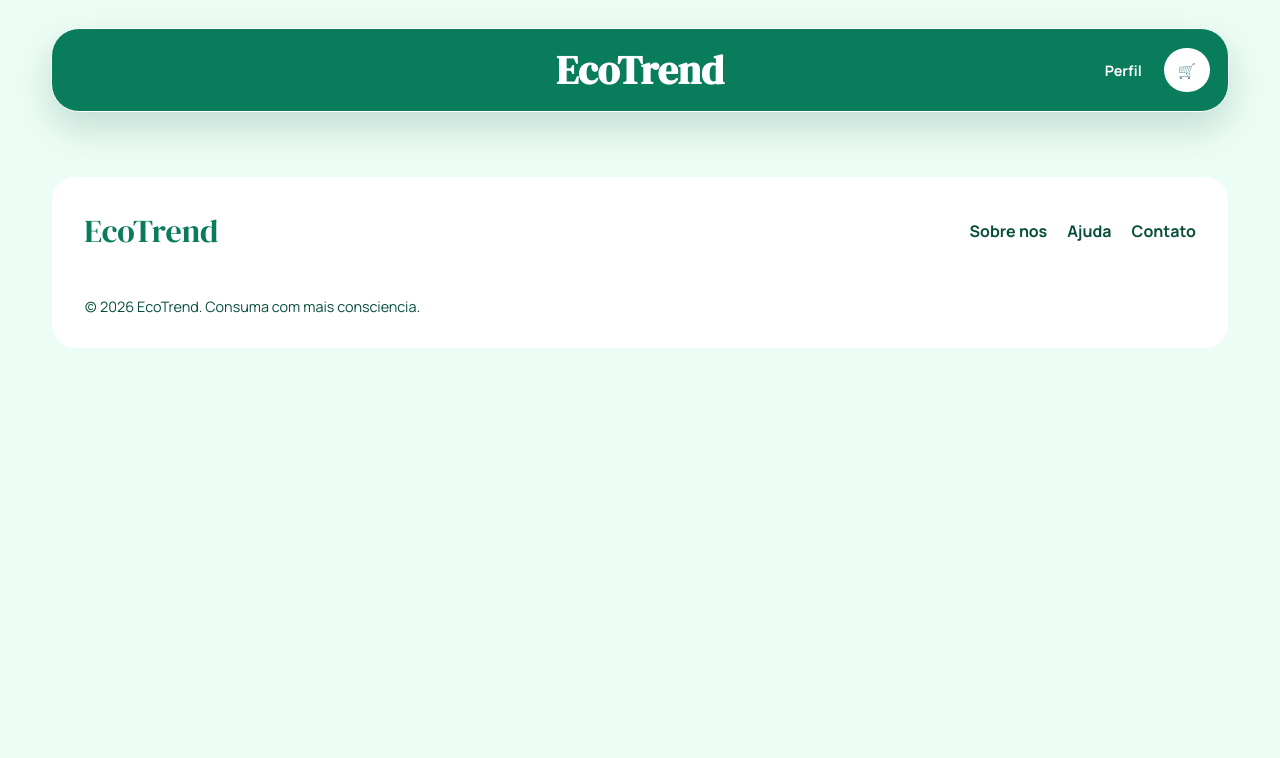
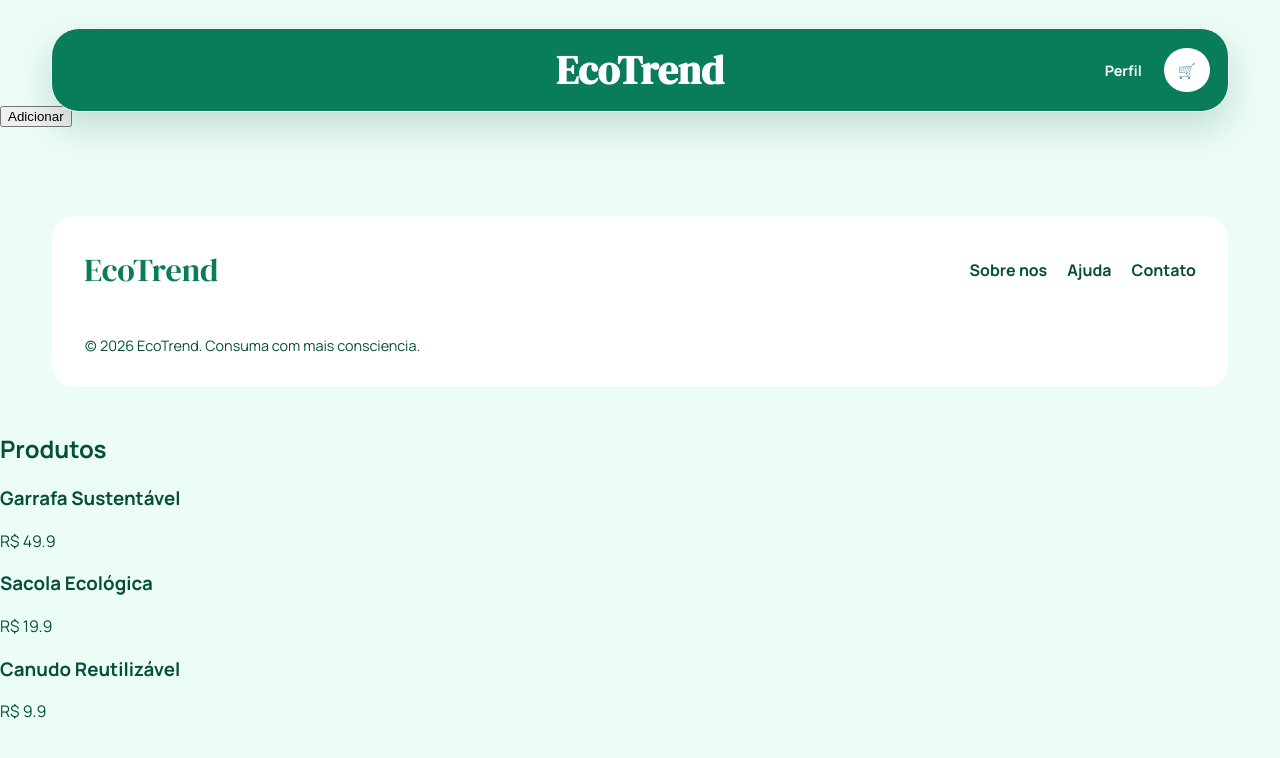
Before and after one commit to AllanFreire/chekpoint4-web, a React (Vite) app: page / in a window 1280 px wide. Shown: the top 758 px of the page. Built offline with nearby package versions, Linux system fonts and the light colour scheme.

Commit message:
feat: adiciona produtos via JSON e persistência do carrinho

```diff
--- a/src/App.jsx
+++ b/src/App.jsx
@@ -1,12 +1,16 @@
 import Header from './components/Header'
 import Footer from './components/Footer'
+import Carrinho from './components/Carrinho'
+import Produtos from './components/Produtos'
+
 
 const App = () => {
   return (
     <div className="pagina" id="inicio">
       <Header />
-
+      <Carrinho/>
       <Footer />
+      <Produtos/>
     </div>
   )
 }
--- /dev/null
+++ b/src/components/Carrinho.jsx
@@ -0,0 +1,42 @@
+import { useState, useEffect } from "react";
+
+function Carrinho() {
+  const [carrinho, setCarrinho] = useState(() => {
+    const carrinhoSalvo = localStorage.getItem("carrinho");
+    return carrinhoSalvo ? JSON.parse(carrinhoSalvo) : [];
+  });
+
+  useEffect(() => {
+    localStorage.setItem("carrinho", JSON.stringify(carrinho));
+  }, [carrinho]);
+
+  const adicionarAoCarrinho = (produto) => {
+    setCarrinho([...carrinho, produto]);
+  };
+
+  return (
+    <div>
+      <button
+        onClick={() =>
+          adicionarAoCarrinho({
+            id: 1,
+            nome: "Notebook",
+            preco: 3500,
+          })
+        }
+      >
+        Adicionar
+      </button>
+
+      <ul>
+        {carrinho.map((item, index) => (
+          <li key={index}>
+            {item.nome} - R$ {item.preco}
+          </li>
+        ))}
+      </ul>
+    </div>
+  );
+}
+
+export default Carrinho;
--- /dev/null
+++ b/src/components/Produtos.jsx
@@ -0,0 +1,18 @@
+import produtos from "../data/produtos.json";
+
+function Produtos() {
+  return (
+    <section>
+      <h2>Produtos</h2>
+
+      {produtos.map((produto) => (
+        <div key={produto.id}>
+          <h3>{produto.nome}</h3>
+          <p>R$ {produto.preco}</p>
+        </div>
+      ))}
+    </section>
+  );
+}
+
+export default Produtos;
--- /dev/null
+++ b/src/data/produtos.json
@@ -0,0 +1,17 @@
+[
+  {
+    "id": 1,
+    "nome": "Garrafa Sustentável",
+    "preco": 49.90
+  },
+  {
+    "id": 2,
+    "nome": "Sacola Ecológica",
+    "preco": 19.90
+  },
+  {
+    "id": 3,
+    "nome": "Canudo Reutilizável",
+    "preco": 9.90
+  }
+]
```
